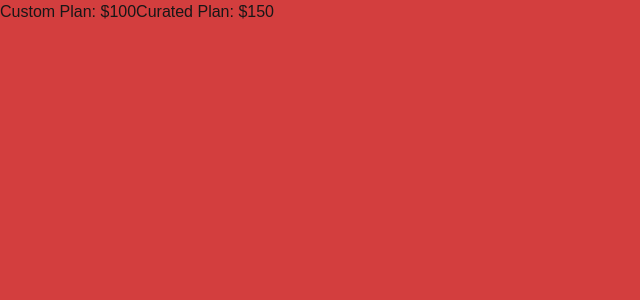
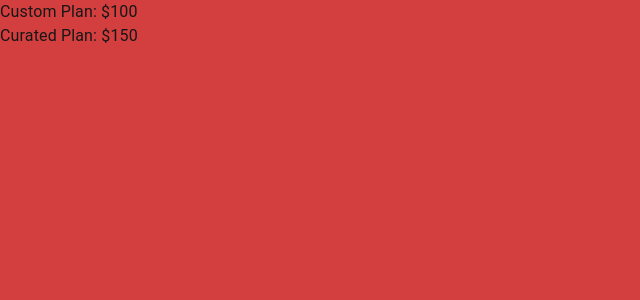
Before and after one commit to franccm97/MEYA-SUBSCRIPTION, a Next.js app: page / in a window 1280 px wide. Shown: the top 300 px of the page, without its empty margins (0-640 px from the left). Built offline with nearby package versions, Linux system fonts and the light colour scheme.

Commit message:
Adds page component

```diff
--- /dev/null
+++ b/app/components/Page.tsx
@@ -0,0 +1,6 @@
+import { Box } from "@mui/material";
+
+export const Page = ({ children }: { children: React.ReactNode }) => {
+
+    return <Box bgcolor={"background"}>{children}</Box>
+};
--- a/app/pages/PlansPage.tsx
+++ b/app/pages/PlansPage.tsx
@@ -1,7 +1,8 @@
 import type { GetServerSideProps } from "next";
 import { createPage } from "./types";
 import { WooCommerceAPI } from "../api/wooCommerceAPI";
-import { Box } from "@mui/material";
+import { Box, Typography } from "@mui/material";
+import { Page } from "../components/Page";
 
 export type HomePageProps = {
   title: string;
@@ -12,9 +13,8 @@ export type HomePageProps = {
 function HomeComponent({ title, plans }: HomePageProps) {
   console.log({ plans });
 
-  return <Box>{plans.map(plan => <>{plan.name}: ${plan.price}</>)}</Box>;
+  return <Page>{plans.map(plan => <Typography key={plan.name}>{plan.name}: ${plan.price}</Typography>)}</Page>;
 }
-
 
 export const indexPage = createPage({
   component: HomeComponent,
```
